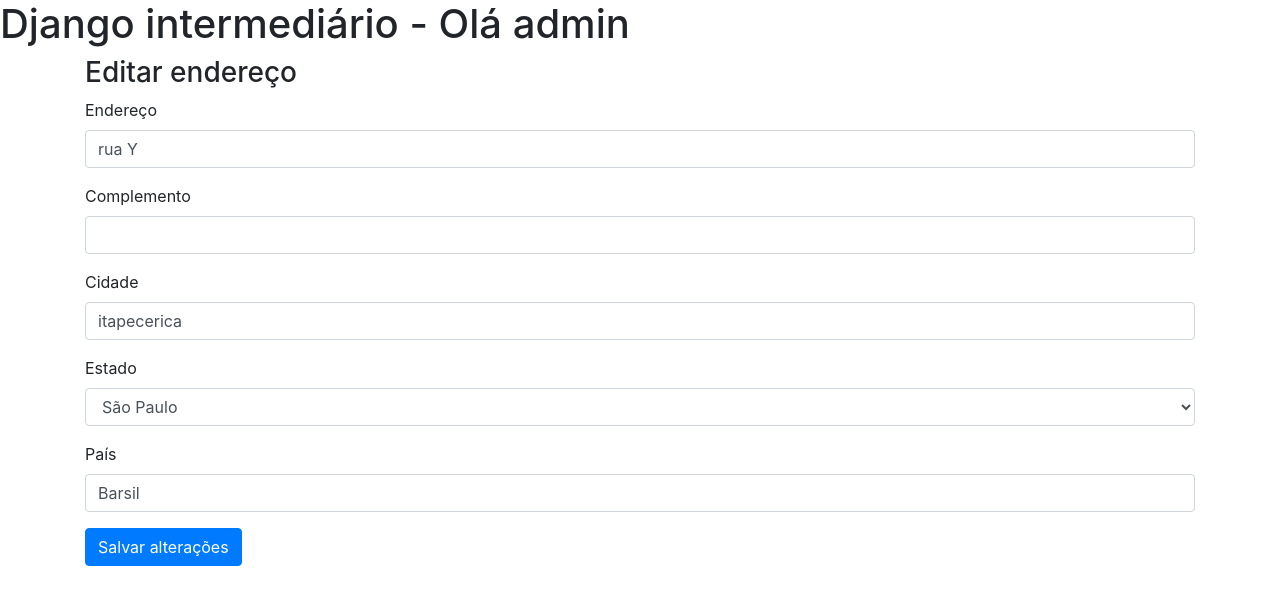
After one commit to Erickson-lopes-dev/SON-Intermediate-Django, a Django app: page /addresses/2/update/ in a window 1280 px wide. The commit adds this page. Shown: the top 605 px of the page. Run offline with Django 3.2, Linux system fonts and the light colour scheme; a user stored in the database is signed in; data comes from the database, SQL or seed files in the repository; both versions use the stored data as it was after the commit; some libraries are stand-ins or nearby versions.

Commit message:
creating form to edit records CRUD - UPDATE

```diff
--- a/django_intermediario_rev2/urls.py
+++ b/django_intermediario_rev2/urls.py
@@ -25,5 +25,6 @@
     path('logout/', logout),
     path('home/', home),
     path('addresses/', address_list),
-    path('addresses/create', address_create),
+    path('addresses/<int:id>/update/', address_upate),
+    path('addresses/create/', address_create),
 ]
--- a/my_app/views.py
+++ b/my_app/views.py
@@ -64,3 +64,22 @@
         user=request.user
     )
     return redirect('/addresses/')
+
+
+@login_required(login_url='/login/')
+def address_upate(request, id):
+    address = Adress.objects.get(id=id)
+    if request.method == 'GET':
+
+        state = STATES_CHOICES
+        return render(request, 'my_app/address/update.html', {'states': state, 'address': address})
+
+    address.address = request.POST.get('address')
+    address.address_complement = request.POST.get('address_complement')
+    address.city = request.POST.get('city')
+    address.state = request.POST.get('state')
+    address.country = request.POST.get('country')
+    # address.user = request.user
+
+    address.save()
+    return redirect('/addresses/')
--- a/templates/my_app/address/create.html
+++ b/templates/my_app/address/create.html
@@ -5,7 +5,7 @@
 {% block content %}
     <div class="container">
         <h3>Novo endereço</h3>
-        <form action="" method="post">
+        <form action="/address/create" method="post">
             {% csrf_token %}
             <div class="form-group">
                 <label for="address">Endereço</label>
--- /dev/null
+++ b/templates/my_app/address/update.html
@@ -0,0 +1,49 @@
+{% extends 'layout.html' %}
+
+{% block title %}Editando endereço{% endblock %}
+
+{% block content %}
+    <div class="container">
+        <h3>Editar endereço</h3>
+        <form action="/addresses/{{ address.id }}/update/" method="post">
+            {% csrf_token %}
+            <div class="form-group">
+                <label for="address">Endereço</label>
+                <input type="text" id="address" name="address" class="form-control"
+                       value="{{ address.address }}">
+            </div>
+
+            <div class="form-group">
+                <label for="address_complement">Complemento</label>
+                <input type="text" id="address_complement" name="address_complement" class="form-control"
+                       value="{{ address_complement }}">
+            </div>
+
+            <div class="form-group">
+                <label for="city">Cidade</label>
+                <input type="text" id="city" name="city" class="form-control"
+                       value="{{ address.city }}">
+            </div>
+
+            <div class="form-group">
+                <label for="state">Estado</label>
+                <select id="state" name="state" class="form-control">
+                    {% for state in states %}
+                        <option value="{{ state.0 }}"
+                                {% if state.0 == address.state %}selected="selected"{% endif %}>{{ state.1 }}</option>
+                    {% endfor %}
+                </select>
+            </div>
+
+            <div class="form-group">
+                <label for="country">País</label>
+                <input type="text" id="country" name="country" class="form-control"
+                       value="{{ address.country }}">
+            </div>
+
+            <button type="submit" class="btn btn-primary">Salvar alterações</button>
+
+        </form>
+    </div>
+
+{% endblock %}
```
Also changed, not shown: templates/my_app/address/list.html (+11 -6 lines), db.sqlite3.
